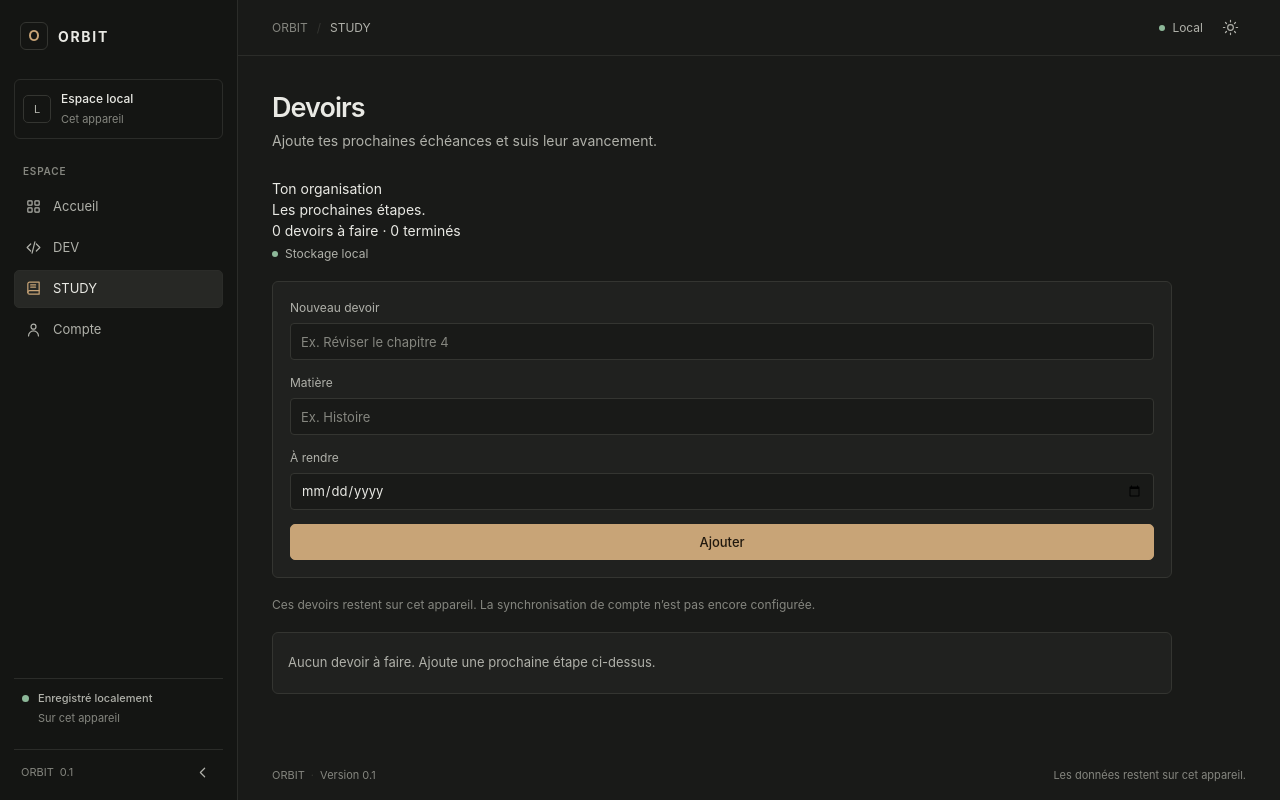
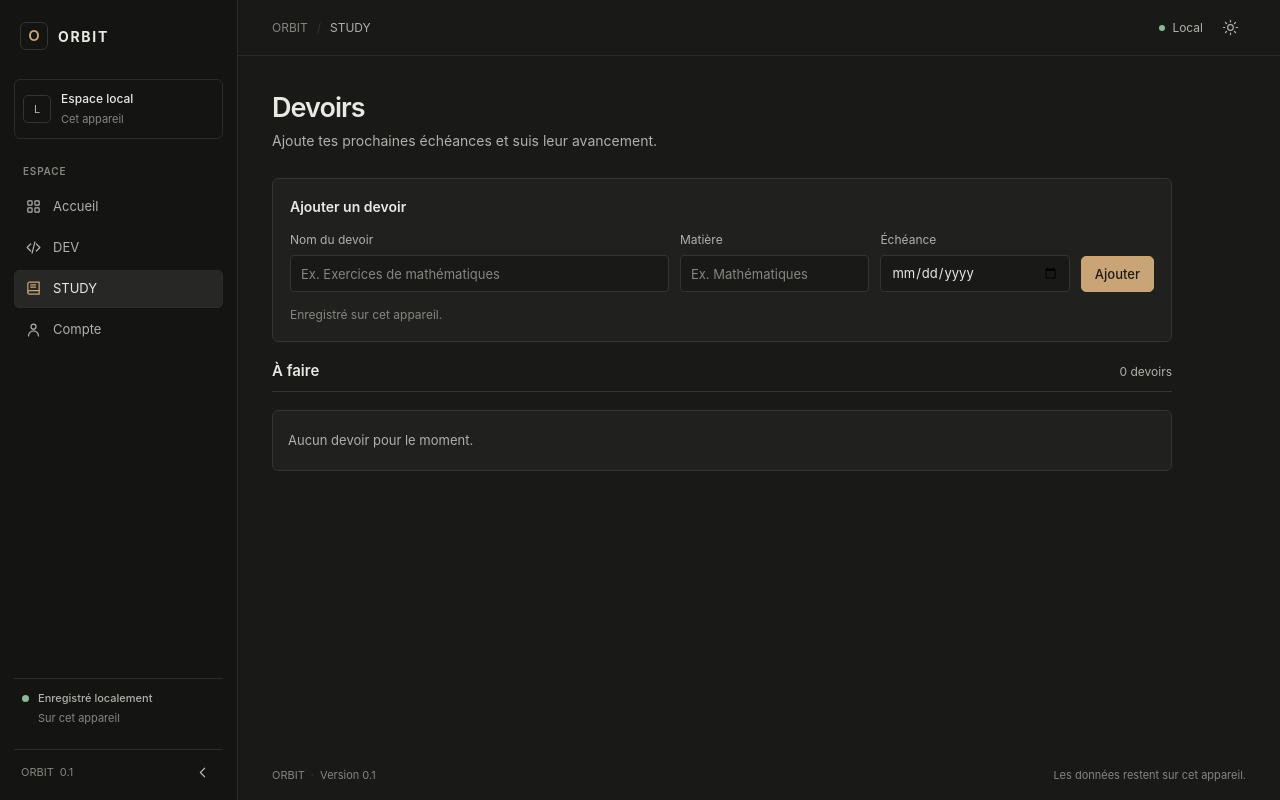
Before and after one commit to tomat0-67/ORBIT, a React (Vite) app in the folder apps/web/: page / in a window 1280 px wide. Both pictures are taken after a click on the button "STUDY". Built offline with nearby package versions, Linux system fonts and the light colour scheme.

Commit message:
style: refine StudyPanel.tsx interface

```diff
--- a/apps/web/src/modules/study/StudyPanel.tsx
+++ b/apps/web/src/modules/study/StudyPanel.tsx
@@ -50,7 +50,7 @@ export function StudyPanel() {
       return
     }
     setTasks((current) => [task, ...current])
-    setMessage('Devoir ajouté sur cet appareil.')
+    setMessage('Devoir ajouté.')
     form.reset()
   }
 
@@ -65,7 +65,7 @@ export function StudyPanel() {
       return
     }
     setTasks((current) => current.map((task) => task.id === taskId ? updated : task))
-    setMessage('Modifications enregistrées sur cet appareil.')
+    setMessage('Modification enregistrée.')
   }
 
   async function removeTask(taskId: string) {
@@ -76,7 +76,7 @@ export function StudyPanel() {
       return
     }
     setTasks((current) => current.filter((task) => task.id !== taskId))
-    setMessage('Devoir supprimé de cet appareil.')
+    setMessage('Devoir supprimé.')
   }
 
   const openTasks = tasks.filter((task) => !task.completed)
@@ -84,28 +84,26 @@ export function StudyPanel() {
 
   return (
     <section className="study-layout" aria-labelledby="study-list-title">
-      <div className="study-overview">
-        <div>
-          <span className="kicker">Ton organisation</span>
-          <h2 id="study-list-title">Les prochaines étapes.</h2>
-          <p>{openTasks.length} devoir{openTasks.length === 1 ? '' : 's'} à faire · {completedTasks.length} terminé{completedTasks.length === 1 ? '' : 's'}</p>
+      <form className="task-form" onSubmit={submitTask}>
+        <h2>Ajouter un devoir</h2>
+        <div className="task-form-fields">
+          <label className="task-title-field">Nom du devoir<input name="title" maxLength={120} placeholder="Ex. Exercices de mathématiques" required /></label>
+          <label>Matière<input name="subject" maxLength={60} placeholder="Ex. Mathématiques" /></label>
+          <label>Échéance<input name="dueDate" type="date" /></label>
+          <button className="button button-primary" type="submit">Ajouter</button>
         </div>
-        <span className="local-badge"><i /> Stockage local</span>
+        <p className="task-storage-note" role="status" aria-live="polite">{message || 'Enregistré sur cet appareil.'}</p>
+      </form>
+
+      <div className="task-section-heading">
+        <h2 id="study-list-title">À faire</h2>
+        <span>{openTasks.length} devoir{openTasks.length === 1 ? '' : 's'}</span>
       </div>
-
-      <form className="task-form" onSubmit={submitTask}>
-        <label className="task-title-field">Nouveau devoir<input name="title" maxLength={120} placeholder="Ex. Réviser le chapitre 4" required /></label>
-        <label>Matière<input name="subject" maxLength={60} placeholder="Ex. Histoire" /></label>
-        <label>À rendre<input name="dueDate" type="date" /></label>
-        <button className="button button-primary" type="submit">Ajouter</button>
-      </form>
-      <p className="task-storage-note" role="status" aria-live="polite">{message || 'Ces devoirs restent sur cet appareil. La synchronisation de compte n’est pas encore configurée.'}</p>
-
       <div className="task-list" aria-label="Devoirs à faire">
-        {loading ? <p className="task-empty">Chargement de tes devoirs…</p> : openTasks.length === 0 ? <p className="task-empty">Aucun devoir à faire. Ajoute une prochaine étape ci-dessus.</p> : openTasks.map((task) => (
+        {loading ? <p className="task-empty">Chargement…</p> : openTasks.length === 0 ? <p className="task-empty">Aucun devoir pour le moment.</p> : openTasks.map((task) => (
           <article className="task-row" key={task.id}>
             <button className="task-check" aria-label={`Marquer « ${task.title} » comme terminé`} onClick={() => updateTask(task.id, (current) => ({ ...current, completed: true }))} />
-            <div className="task-copy"><strong>{task.title}</strong><span>{task.subject}</span></div>
+            <div className="task-copy"><strong>{task.title}</strong><span>{task.subject || 'Sans matière'}</span></div>
             <time className="task-date" dateTime={task.dueDate || undefined}>{formatDueDate(task.dueDate)}</time>
             <button className="task-delete" aria-label={`Supprimer « ${task.title} »`} onClick={() => removeTask(task.id)}>Supprimer</button>
           </article>
@@ -113,10 +111,10 @@ export function StudyPanel() {
       </div>
 
       {completedTasks.length > 0 && <details className="completed-tasks">
-        <summary>Terminés ({completedTasks.length})</summary>
+        <summary>Terminés <span>{completedTasks.length}</span></summary>
         {completedTasks.map((task) => <article className="task-row is-complete" key={task.id}>
           <button className="task-check checked" aria-label={`Rouvrir « ${task.title} »`} onClick={() => updateTask(task.id, (current) => ({ ...current, completed: false }))}>✓</button>
-          <div className="task-copy"><strong>{task.title}</strong><span>{task.subject}</span></div>
+          <div className="task-copy"><strong>{task.title}</strong><span>{task.subject || 'Sans matière'}</span></div>
           <time className="task-date" dateTime={task.dueDate || undefined}>{formatDueDate(task.dueDate)}</time>
           <button className="task-delete" aria-label={`Supprimer « ${task.title} »`} onClick={() => removeTask(task.id)}>Supprimer</button>
         </article>)}
```
